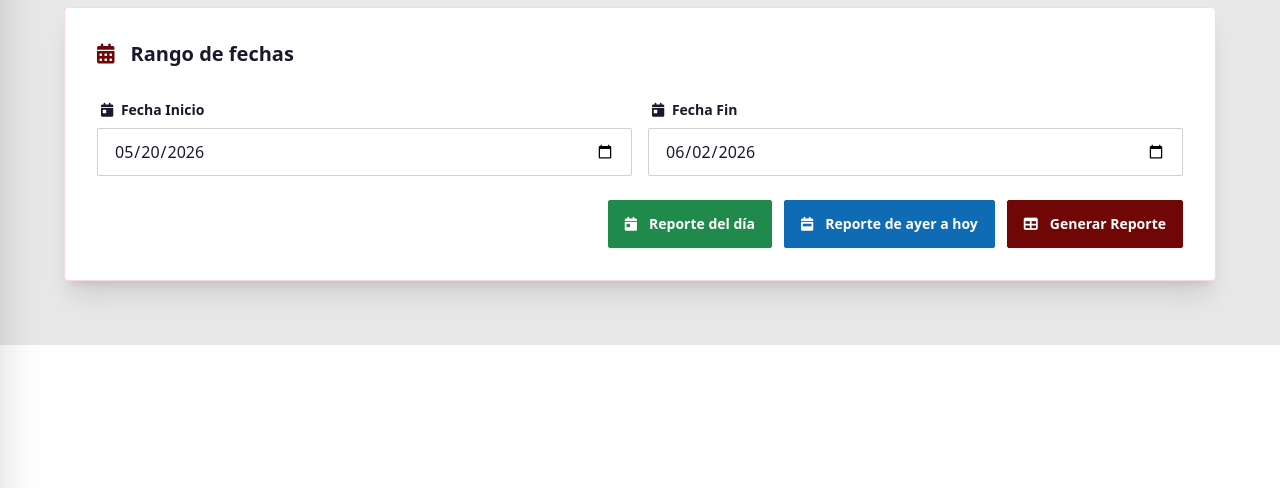
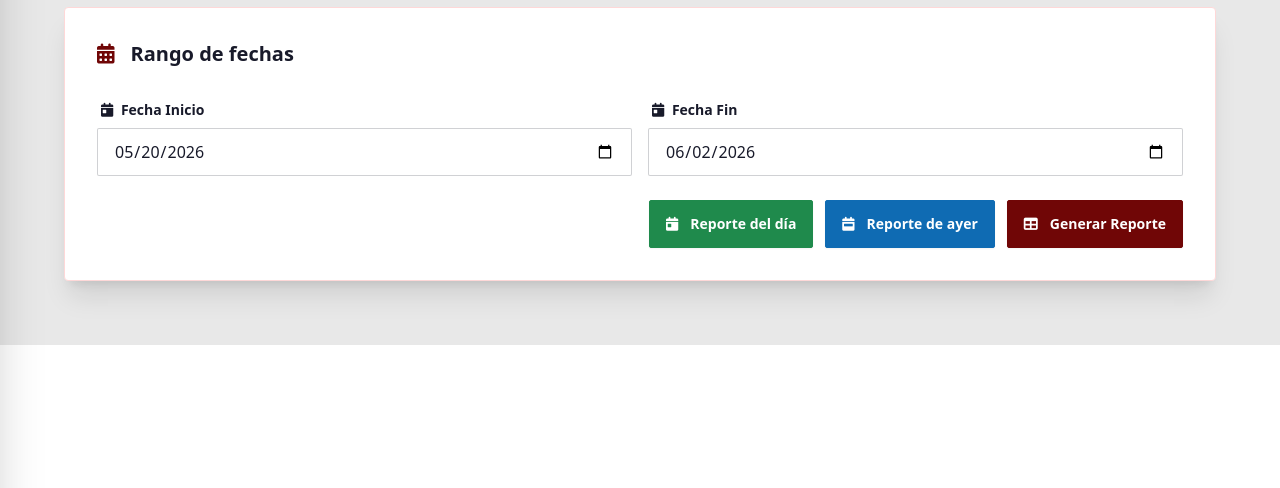
Before and after one commit to LuisIvanIslasReyes/INM-Viajes, a Django app: page /inadmitidos/ in a window 1280 px wide. Shown: the part 189-677 px from the top of the page. Run offline with Django 5.2, Linux system fonts and the light colour scheme; the visitor is signed in with stand-in values (Sample User, id 1); some libraries are stand-ins or nearby versions.

Commit message:
Feature: Reporte de Ayer

```diff
--- a/Viajes/apps/uploader/static/js/inadmitidos_report.js
+++ b/Viajes/apps/uploader/static/js/inadmitidos_report.js
@@ -80,12 +80,13 @@ function generarReporteDelDia() {
     generarReporte(false);
 }
 
-/* --- Generar reporte del día de ayer al día actual --- */
+/* --- Generar reporte del día de ayer (sin columna Total) --- */
 
-function generarReporteAyerHoy() {
-    document.getElementById('fecha_inicio').value = ayer();
-    document.getElementById('fecha_fin').value = hoy();
-    generarReporte();
+function generarReporteAyer() {
+    const fechaAyer = ayer();
+    document.getElementById('fecha_inicio').value = fechaAyer;
+    document.getElementById('fecha_fin').value = fechaAyer;
+    generarReporte(false);
 }
 
 /* --- Renderizar tabla de previsualización --- */
--- a/Viajes/apps/uploader/templates/uploader/inadmitidos_report.html
+++ b/Viajes/apps/uploader/templates/uploader/inadmitidos_report.html
@@ -11,7 +11,7 @@
     window.INADMITIDOS_DATA_URL = '{% url "inadmitidos_data" %}';
     window.INADMITIDOS_PDF_URL = '{% url "generar_inadmitidos_pdf" %}';
 </script>
-<script src="{% static 'js/inadmitidos_report.js' %}?v=19"></script>
+<script src="{% static 'js/inadmitidos_report.js' %}?v=20"></script>
 {% endblock %}
 
 {% block content %}
@@ -76,9 +76,9 @@
                     <i class="fas fa-calendar-day mr-1"></i>
                     Reporte del día
                 </button>
-                <button id="btn-reporte-ayer-hoy" onclick="generarReporteAyerHoy()" class="btn text-white" style="background-color:#0F6BB3; border-color:#0F6BB3;">
+                <button id="btn-reporte-ayer" onclick="generarReporteAyer()" class="btn text-white" style="background-color:#0F6BB3; border-color:#0F6BB3;">
                     <i class="fas fa-calendar-week mr-1"></i>
-                    Reporte de ayer a hoy
+                    Reporte de ayer
                 </button>
                 <button id="btn-generar" onclick="generarReporte()" class="btn text-white" style="background-color:#700606; border-color:#700606;">
                     <i class="fas fa-table mr-1"></i>
```
